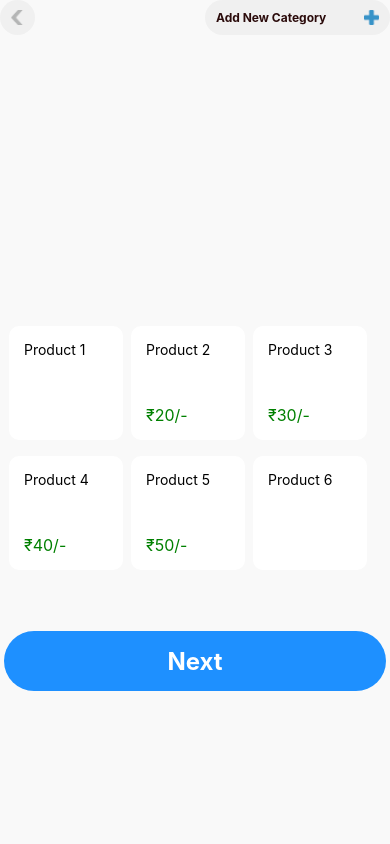
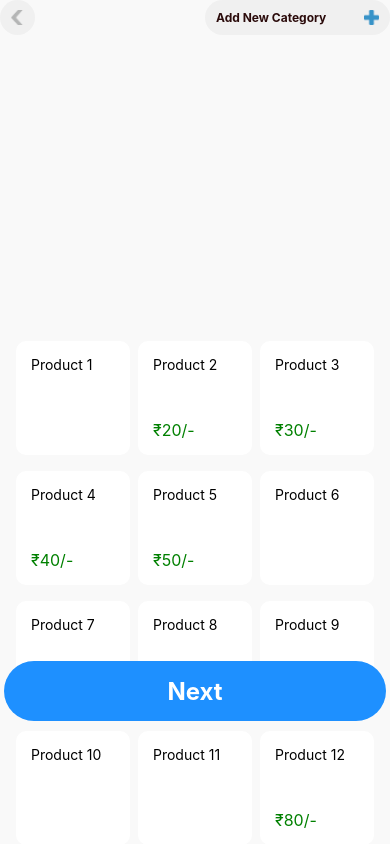
Before and after one commit to PrernaBadwane/OnMarketBusiness, a React Native app: screen /Billing in a window 390 px wide. Built offline with nearby package versions, Linux system fonts and the light colour scheme.

Commit message:
swipe on products list in billing implemented correctly

```diff
--- a/screens/SelectionItem.tsx
+++ b/screens/SelectionItem.tsx
@@ -1,4 +1,4 @@
-import React, {useState, useEffect} from 'react';
+import React, {useState, useEffect, useRef} from 'react';
 import {
   SafeAreaView,
   FlatList,
@@ -8,6 +8,7 @@ import {
   View,
   TextInput,
   ScrollView,
+  PanResponder,
 } from 'react-native';
 
 interface Product {
@@ -29,11 +30,16 @@ const DATA: Product[] = [
   {id: '5', product: 'Product 5', price: 50},
   {id: '6', product: 'Product 6', price: 0},
   {id: '7', product: 'Product 7', price: 0},
-  {id: '9', product: 'Product 8', price: 80},
-  {id: '10', product: 'Product 5', price: 50},
-  {id: '11', product: 'Product 6', price: 0},
-  {id: '12', product: 'Product 7', price: 0},
-  {id: '13', product: 'Product 8', price: 80},
+  {id: '8', product: 'Product 8', price: 80},
+  {id: '9', product: 'Product 9', price: 50},
+  {id: '10', product: 'Product 10', price: 0},
+  {id: '11', product: 'Product 11', price: 0},
+  {id: '12', product: 'Product 12', price: 80},
+  {id: '13', product: 'Product 13', price: 80},
+  {id: '14', product: 'Product 14', price: 50},
+  {id: '15', product: 'Product 15', price: 0},
+  {id: '16', product: 'Product 16', price: 0},
+  {id: '17', product: 'Product 17', price: 80},
 ];
 
 const Item: React.FC<
@@ -74,6 +80,8 @@ const SelectionItem: React.FC = () => {
   const [payAmount, setPayAmount] = useState('');
   const [selectedProduct, setSelectedProduct] = useState<Product | null>(null);
   const [inputPrice, setInputPrice] = useState('');
+  const [renderState, setRenderState] = useState(1);
+  const SWIPE_THRESHOLD = 50;
 
   const removeItemFromCart = (productId: string) => {
     const updatedCart = cart.filter(item => item.id !== productId);
@@ -117,20 +125,68 @@ const SelectionItem: React.FC = () => {
     }
   };
 
+  const panResponder = useRef(
+    PanResponder.create({
+      onStartShouldSetPanResponder: () => true,
+      onPanResponderMove: (evt, gestureState) => {},
+      onPanResponderRelease: (evt, gestureState) => {
+        const {dx} = gestureState;
+        if (Math.abs(dx) > SWIPE_THRESHOLD) {
+          if (dx > 0) {
+            onSwipeRight();
+          } else {
+            onSwipeLeft();
+          }
+        }
+      },
+    }),
+  ).current;
+
+  const onSwipeRight = () => {
+    if (renderState > 1) {
+      setRenderState(prevState => prevState - 1);
+    } else {
+      setRenderState(1);
+    }
+  };
+
+  const onSwipeLeft = () => {
+    if (renderState < Math.ceil(DATA.length / 12)) {
+      setRenderState(prevState => prevState + 1);
+    } else {
+      setRenderState(Math.ceil(DATA.length / 12));
+    }
+  };
+
+  const renderProducts = () => {
+    if (renderState > Math.ceil(DATA.length / 12)) {
+      setRenderState(Math.ceil(DATA.length / 12));
+    }
+    const startIndex = (renderState - 1) * 12;
+    const endIndex = startIndex + 12;
+    return DATA.slice(startIndex, endIndex).map(item => (
+      <Item
+        key={item.id}
+        item={item}
+        onPress={handlePressItem}
+        productCounts={productCounts}
+      />
+    ));
+  };
+
   return (
     <SafeAreaView style={styles.container}>
-      <FlatList
-        data={DATA}
-        renderItem={({item}) => (
-          <Item
-            item={item}
-            onPress={handlePressItem}
-            productCounts={productCounts}
-          />
-        )}
-        keyExtractor={item => item.id + item.product}
-        numColumns={3}
-      />
+      <View {...panResponder.panHandlers}>
+        <View style={styles.grid}>{renderProducts()}</View>
+        <View style={styles.pagination}>
+          {[...Array(Math.ceil(DATA.length / 12))].map((_, index) => (
+            <View
+              key={index}
+              style={index === renderState - 1 ? styles.activeDot : styles.dot}
+            />
+          ))}
+        </View>
+      </View>
       <View style={styles.marginDiv}>
         {selectedProduct && (
           <View style={styles.inputContainer}>
@@ -207,9 +263,19 @@ const styles = StyleSheet.create({
     marginHorizontal: 5,
     padding: 5,
   },
+  grid: {
+    flexDirection: 'row',
+    flexWrap: 'wrap',
+    justifyContent: 'center',
+  },
+  pagination: {
+    flexDirection: 'row',
+    justifyContent: 'center',
+    alignItems: 'center',
+    marginTop: 10,
+  },
   item: {
     backgroundColor: 'white',
-
     borderRadius: 10,
     padding: 15,
     elevation: 4,
@@ -235,7 +301,6 @@ const styles = StyleSheet.create({
     margin: 10,
     padding: 20,
   },
-
   button: {
     backgroundColor: '#1e90ff',
     elevation: 4,
@@ -247,12 +312,11 @@ const styles = StyleSheet.create({
   buttonText: {
     color: 'white',
     fontSize: 18,
-    fontWeight: 'bold', // make the text bold
+    fontWeight: 'bold',
     alignSelf: 'center',
     textAlignVertical: 'center',
     margin: 4,
   },
-
   marginDiv: {
     marginVertical: 10,
   },
@@ -313,6 +377,26 @@ const styles = StyleSheet.create({
     top: 4,
     right: 4,
   },
+  dot: {
+    width: 10,
+    height: 10,
+    borderRadius: 5,
+    backgroundColor: 'gray',
+    margin: 5,
+    borderWidth: 1,
+    borderColor: '#1e90ff',
+  },
+  activeDot: {
+    width: 10,
+    height: 10,
+    borderRadius: 5,
+    backgroundColor: '#1e90ff',
+    margin: 5,
+    borderWidth: 1,
+    borderColor: '#1e90ff',
+    shadowColor: '#1f93ff',
+    elevation: 8,
+  },
 });
 
 export default SelectionItem;
```
